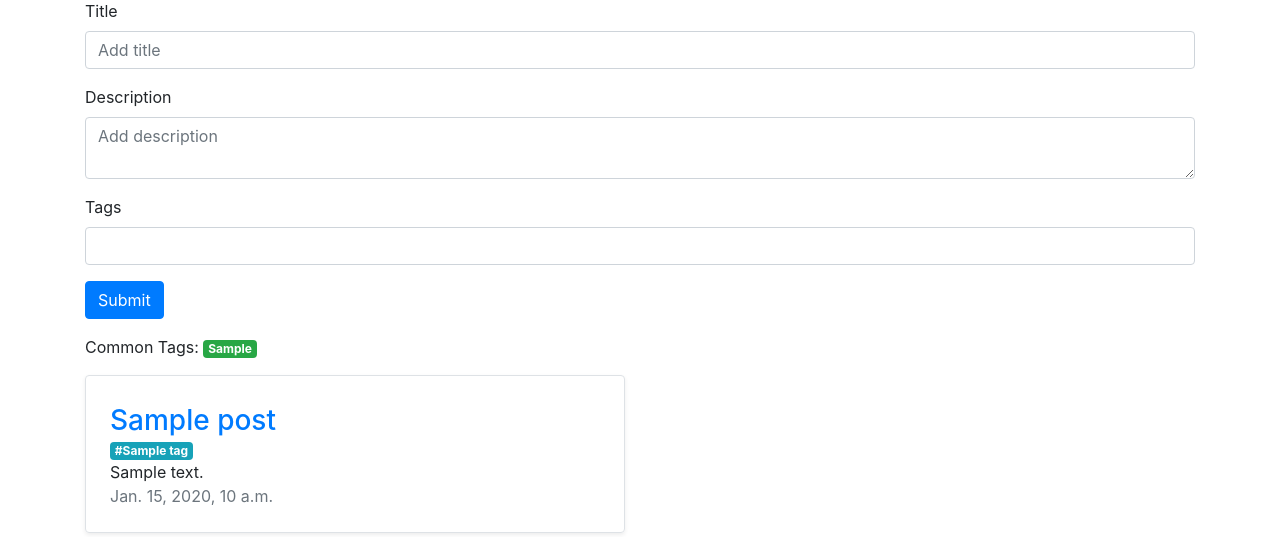
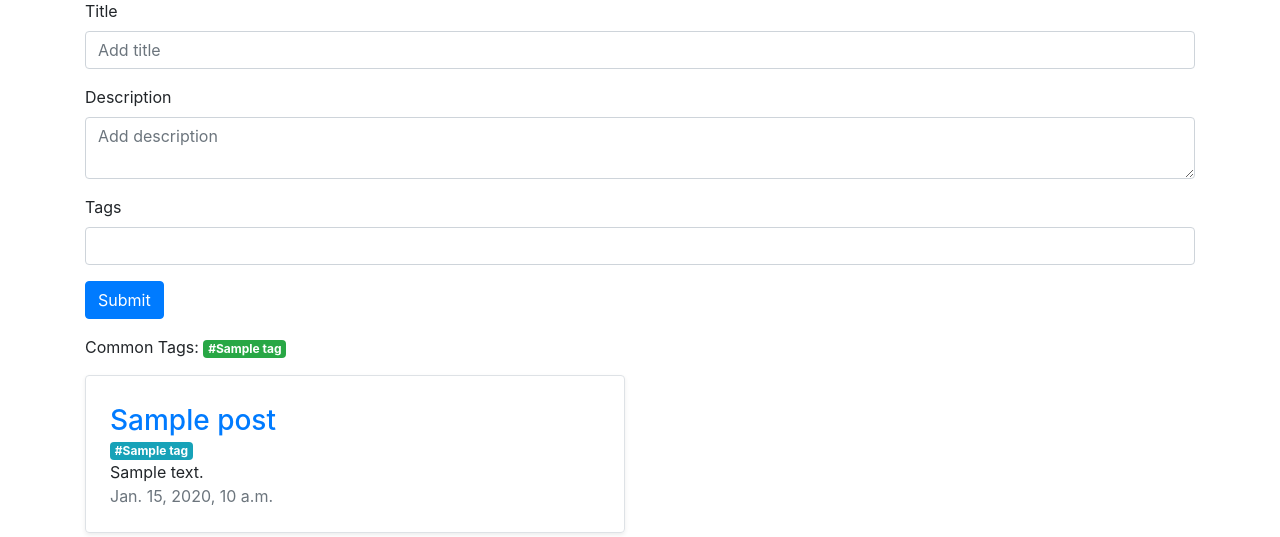
Before and after one commit to RyanKor/django-hashtag-tutorial, a Django app: template web/sites/templates/home.html in a window 1280 px wide. Shown: the part 49-586 px from the top of the page. Run offline with Django 3.2, Linux system fonts and the light colour scheme; the template is opened without the code that fills it: most values are stand-ins (such as "Sample title", 1, 10 or a date in 2020); some libraries are stand-ins or nearby versions.

Commit message:
hash tag - google map mapping

```diff
--- a/web/sites/templates/home.html
+++ b/web/sites/templates/home.html
@@ -32,9 +32,11 @@
     <button type="submit" class="btn btn-primary">Submit</button>
   </form>
   <p>
-    Common Tags: {% for mt in common_tags %}
-    <a href="#" class="badge badge-success">{{mt}}</a>
-    {% endfor %}
+    Common Tags: {% for post in posts %} {% for tag in post.tags.all %}
+    <a href="{% url 'tagged' tag.slug %}" class="badge badge-success"
+      >#{{ tag }}</a
+    >
+    {% endfor %} {% endfor %}
   </p>
   <div class="row mb-2 posts">
     {% for post in posts %}
--- a/web/sites/views.py
+++ b/web/sites/views.py
@@ -9,7 +9,7 @@ from django.template.defaultfilters import slugify
 
 def home_view(request):
     posts = Post.objects.all()
-    common_tags = Post.tags.most_common()[:4]
+    common_tags = Post.tags.most_common()
     form = PostForm(request.POST)
     if form.is_valid():
         newpost = form.save(commit=False)
```
